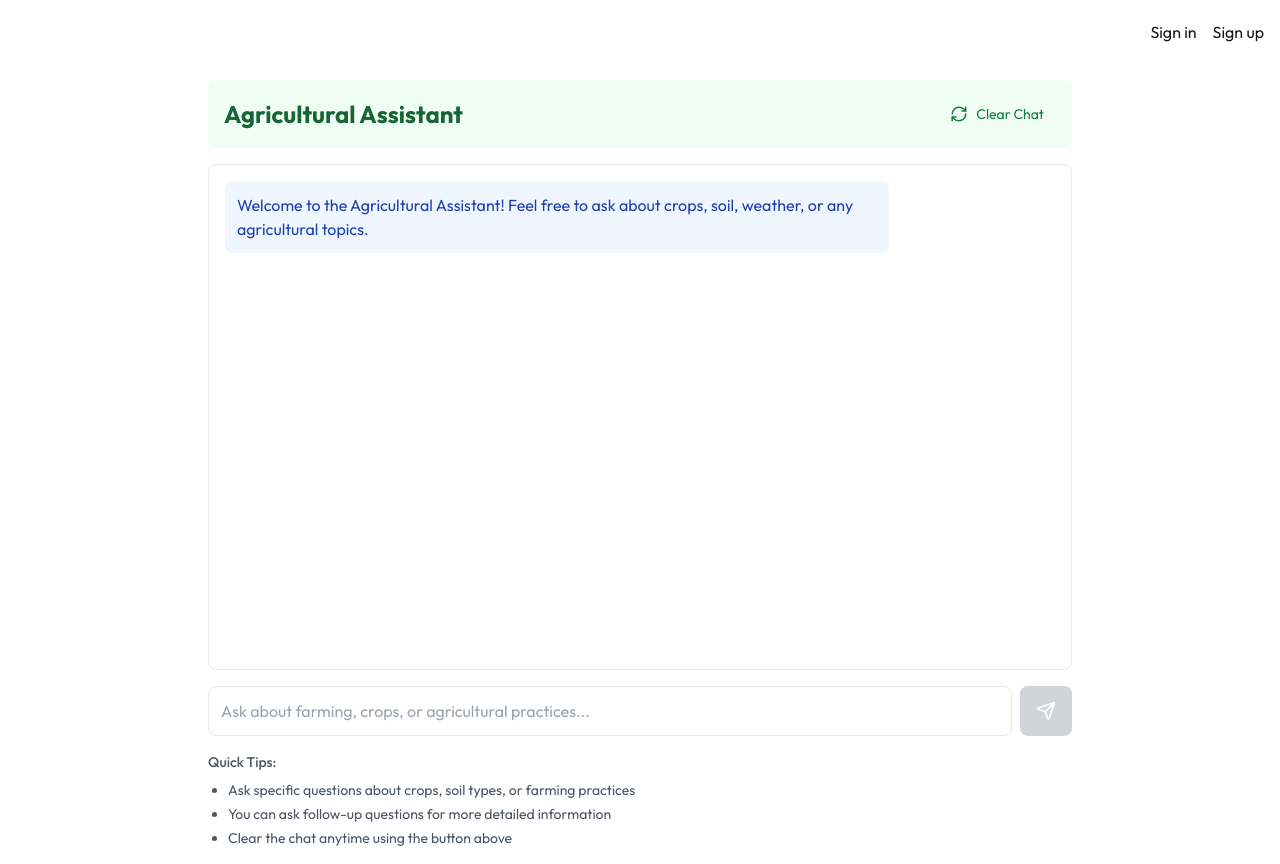
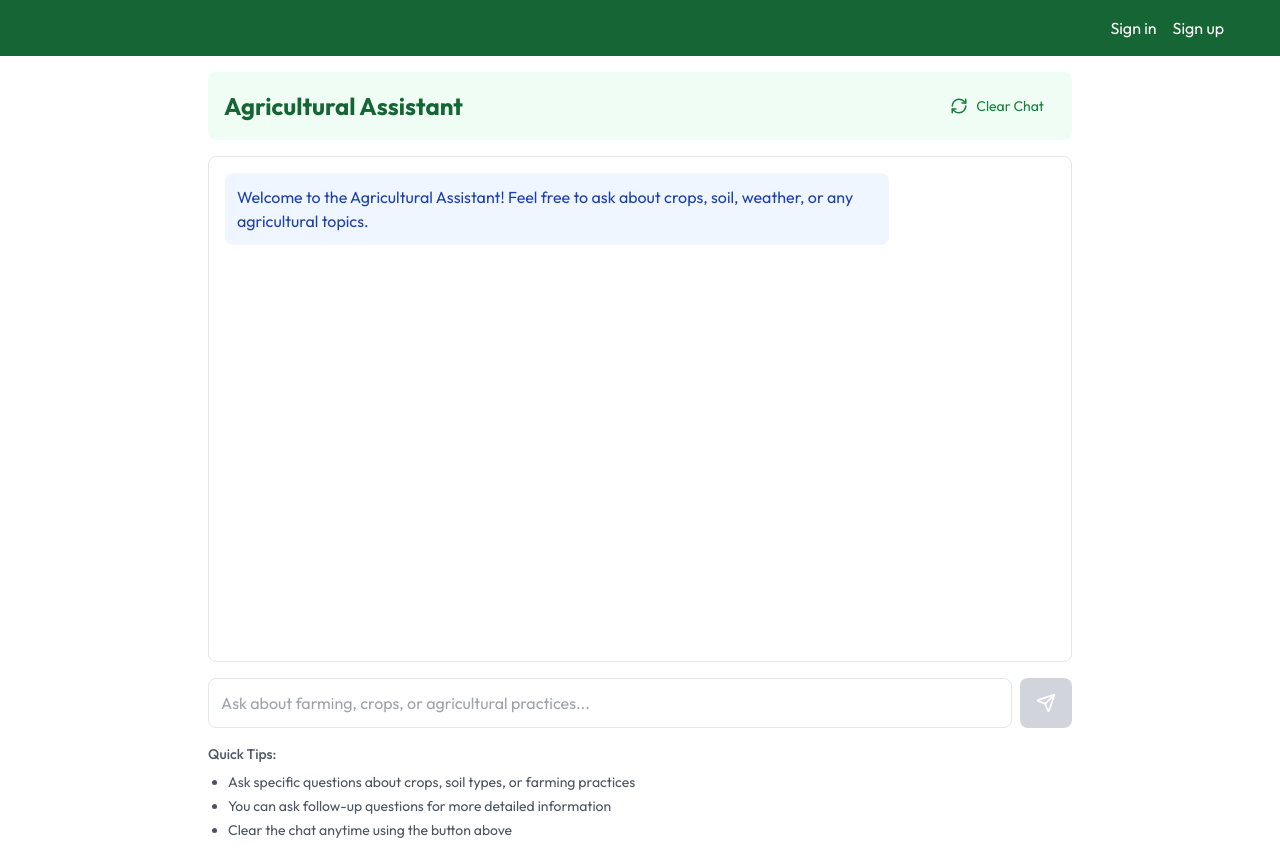
Before and after one commit to tuyishimejohnson/chatbot, a Next.js app in the folder agri-chatbot/: page / in a window 1280 px wide. Built offline with nearby package versions, Linux system fonts and the light colour scheme; no server answers.

Commit message:
Add a background color on signin and signup pages

```diff
--- a/agri-chatbot/app/layout.tsx
+++ b/agri-chatbot/app/layout.tsx
@@ -24,7 +24,7 @@ export default function RootLayout({
     <ClerkProvider>
       <html lang="en">
         <body className="font-Outfit antialiased">
-          <header className="flex justify-end items-center p-4 gap-4 h-16">
+          <header className="flex justify-end items-center py-4 px-14 bg-green-800 gap-4 text-white ">
             <SignedOut>
               <SignInButton />
               <SignUpButton />
```
